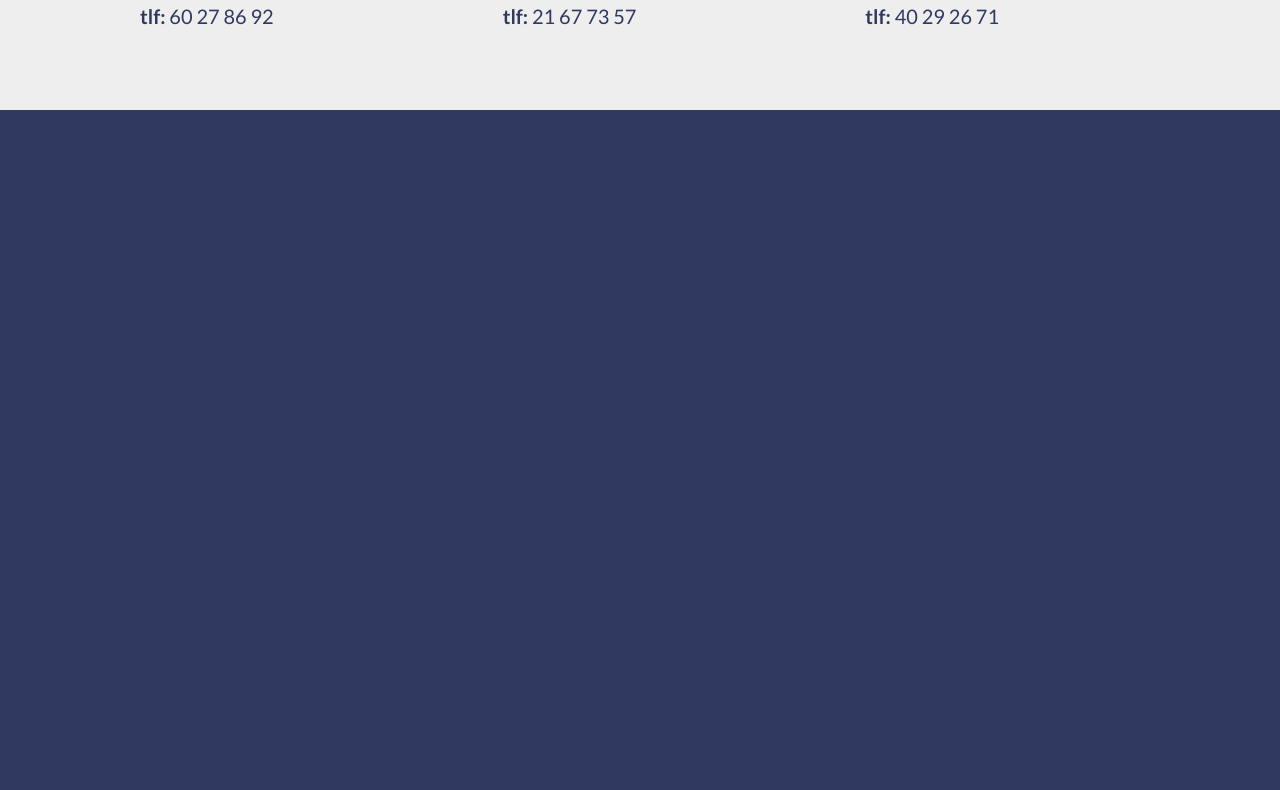
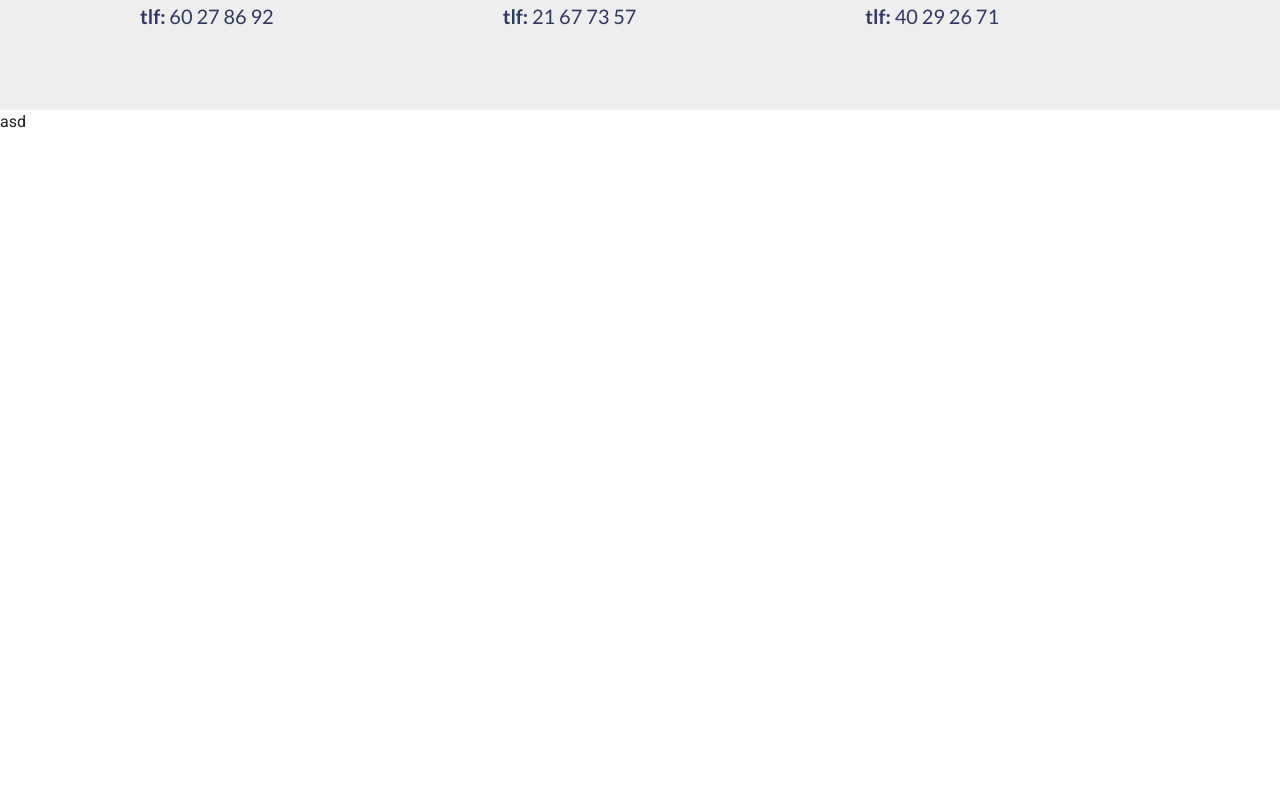
Before and after one commit to dzsozef13/Vesterhavsgruppen, a Vue app in the folder vester-app/: page /contact in a window 1280 px wide. Shown: the part 530-1320 px from the top of the page. Built offline with nearby package versions, Linux system fonts and the light colour scheme; a web font is replaced by a local one.

Commit message:
Update Contact.vue

```diff
--- a/vester-app/src/views/Contact.vue
+++ b/vester-app/src/views/Contact.vue
@@ -11,7 +11,33 @@
         </v-col>
       </v-row>
   </v-container>
-    <v-container fluid class="section-contact dark-blank" style="max-width: unset; margin:0;" id="desktop-car">
+
+<v-container fluid class="section-gallery" id="carousels" style="max-width: unset; margin:0;" >
+  <v-row >
+    <v-col lg="12" id="car-col" >
+      <template >
+        <v-carousel
+          cycle
+          height="800"
+          hide-delimiter-background
+          show-arrows-on-hover
+          class="car"
+          id="anchorA"
+          >
+          <v-carousel-item>
+            asd
+          </v-carousel-item>
+          <v-carousel-item>
+            qwe
+          </v-carousel-item>
+        </v-carousel>
+      </template>
+    </v-col>
+  </v-row>
+</v-container>
+
+
+  <!-- <v-container fluid class="section-contact dark-blank" style="max-width: unset; margin:0;" id="desktop-car">
     <v-row id="mainrow" >
       <v-col lg="12" id="car" >
                 <template >
@@ -81,7 +107,9 @@
             </v-col>
 
     </v-row>
-  </v-container>
+  </v-container> -->
+
+
 
   </div>
 </template>
```
